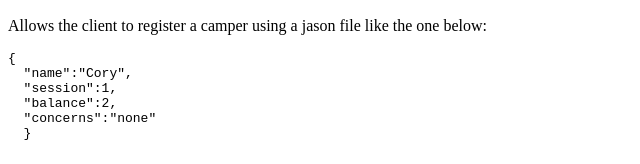
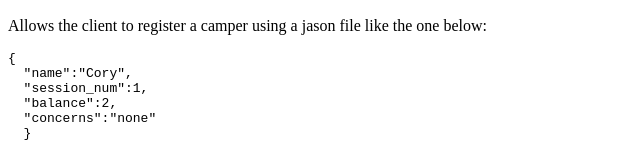
Before and after one commit to longencp/project2, a website: page report.html in a window 1280 px wide. Shown: the part 629-793 px from the top of the page, 0-640 px from the left. Drawn offline with Linux system fonts and the light colour scheme.

Commit message:
fixed wrong variable name

```diff
--- a/report.html
+++ b/report.html
@@ -31,7 +31,7 @@
   <p>Allows the client to register a camper using a jason file like the one below:</p>
   <pre>{
   "name":"Cory",
-  "session":1,
+  "session_num":1,
   "balance":2,
   "concerns":"none"
   }</pre>
```
